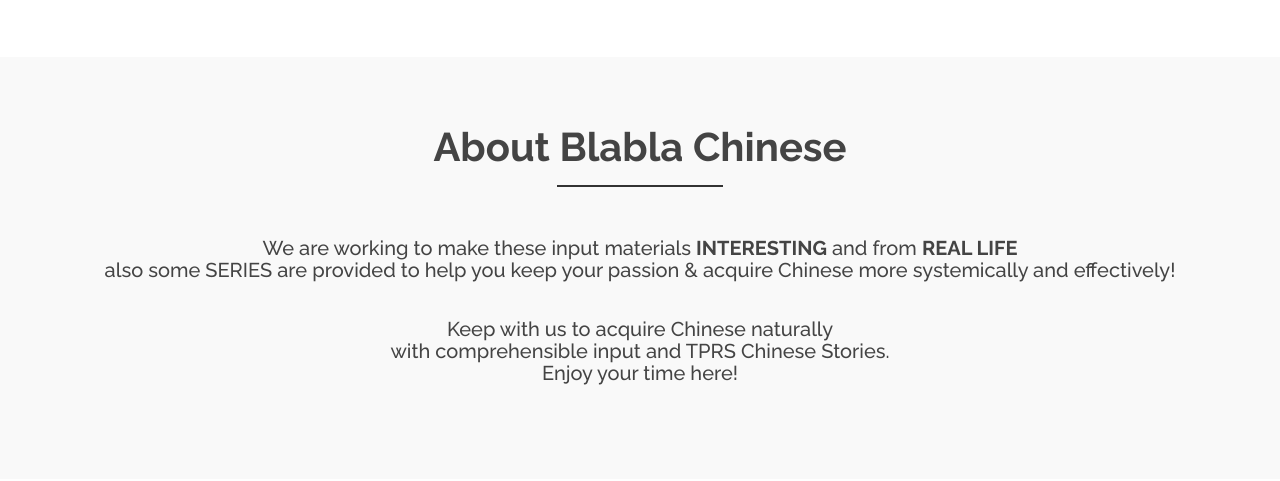
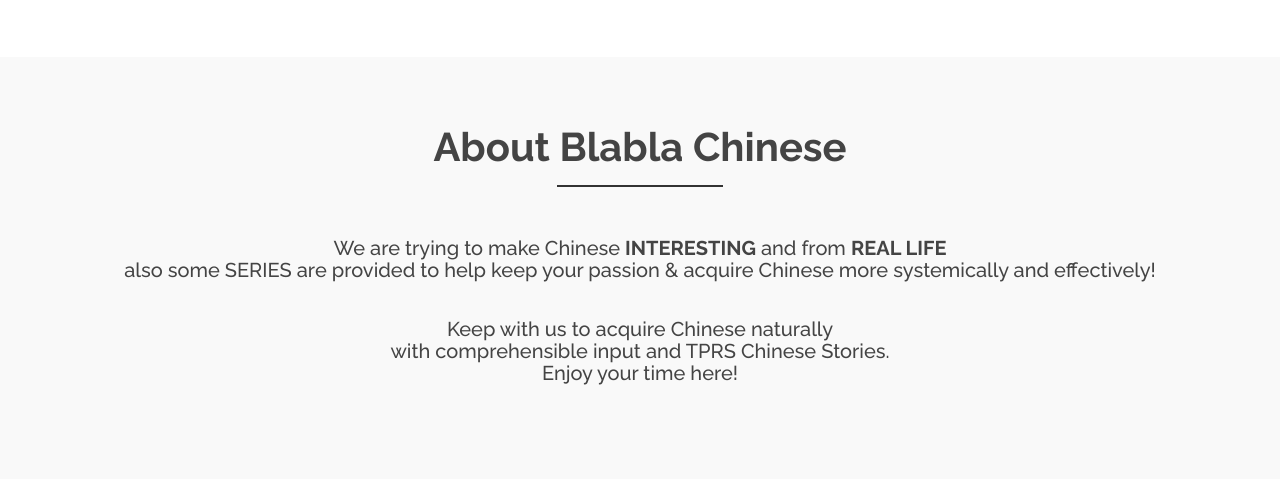
Before and after one commit to amberliu0808/Blabla-Chinese-Website, a Django app: template templates/index.html in a window 1280 px wide. Shown: the part 656-1137 px from the top of the page. Run offline with Django 4.2, Linux system fonts and the light colour scheme; the template is opened without the code that fills it, so the values that code supplies are empty; parts of the project's set-up code (start-up, migrations or seed data) failed here and were passed over; some libraries are stand-ins or nearby versions.

Commit message:
update intro

```diff
--- a/templates/index.html
+++ b/templates/index.html
@@ -227,9 +227,9 @@
                         <div class="single-well text-center">
 
                             <h5>
-                                We are working to make these input materials <strong>INTERESTING</strong> and from
+                                We are trying to make Chinese <strong>INTERESTING</strong> and from
                                 <strong>REAL LIFE</strong><br>
-                                also some SERIES are provided to help you keep your passion & acquire Chinese more
+                                also some SERIES are provided to help keep your passion & acquire Chinese more
                                 systemically and effectively!
                                 <br>
                                 <p></p>
```
